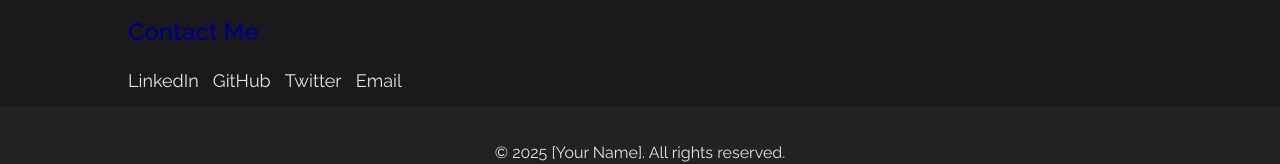
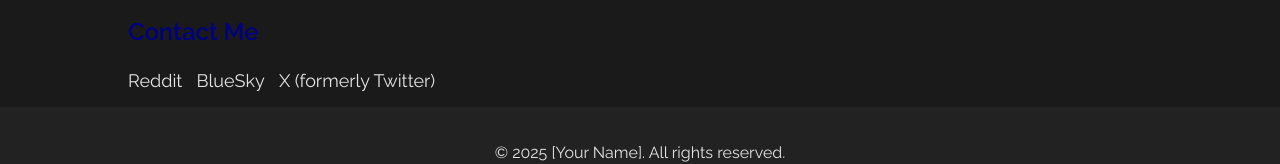
Before and after one commit to ernie0007alt/ernie0007alt.github.io, a plain HTML site: page index.html in a window 1280 px wide. Shown: the part 564-728 px from the top of the page. Drawn offline with Linux system fonts and the light colour scheme.

Commit message:
Update index.html

```diff
--- a/index.html
+++ b/index.html
@@ -112,10 +112,9 @@
         <section class="contact-info">
             <h3>Contact Me</h3>
             <ul class="social-links">
-                <li><a href="https://www.linkedin.com/in/yourprofile" target="_blank">LinkedIn</a></li>
-                <li><a href="https://github.com/yourprofile" target="_blank">GitHub</a></li>
-                <li><a href="https://twitter.com/yourprofile" target="_blank">Twitter</a></li>
-                <li><a href="mailto:youremail@example.com">Email</a></li>
+                <li><a href="https://www.reddit.com/user/ernie0007/" target="_blank">Reddit</a></li>
+                <li><a href="https://bsky.app/profile/rollerbirdfanclub.net" target="_blank">BlueSky</a></li>
+                <li><a href="https://x.com/penn76notfake"  target="_blank">X (formerly Twitter)</a></li>
             </ul>
         </section>
     </div>
```
